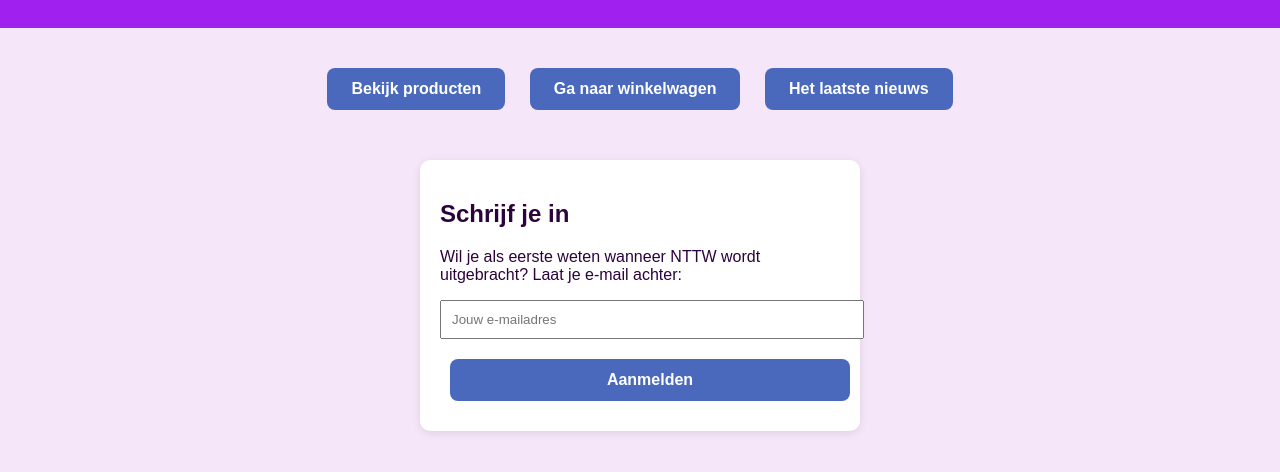
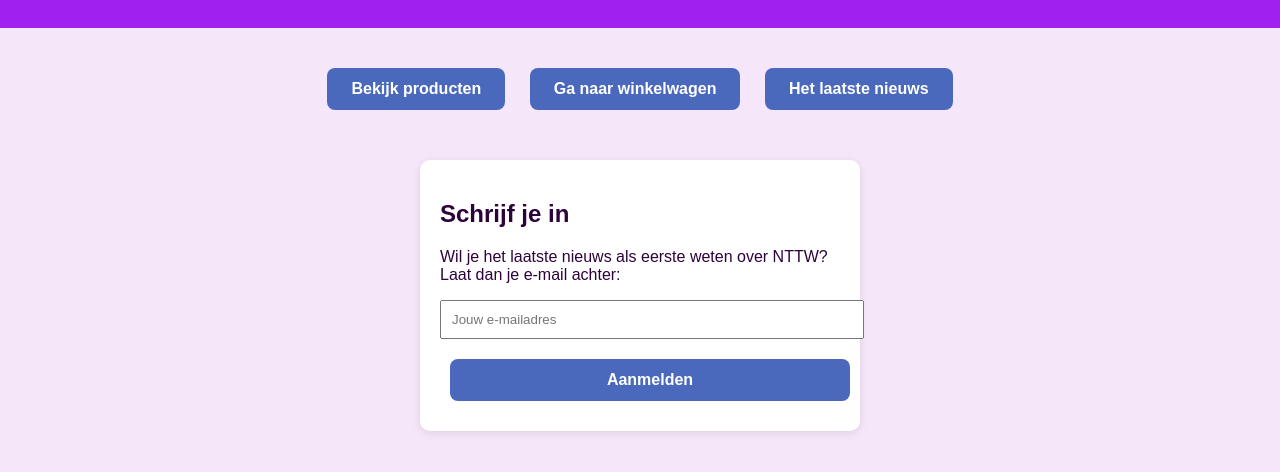
Before and after one commit to BG-NTTW-2025/NTTW_Online, a plain HTML site: page index.html in a window 1280 px wide. Shown: the part 84-556 px from the top of the page. Drawn offline with Linux system fonts and the light colour scheme.

Commit message:
Add files via upload

```diff
--- a/index.html
+++ b/index.html
@@ -60,7 +60,7 @@
     <!-- Formulier aanmelden nieuwsbrief -->
     <div class="form-container">
       <h2>Schrijf je in</h2>
-      <p>Wil je als eerste weten wanneer NTTW wordt uitgebracht? Laat je e-mail achter:</p>
+      <p>Wil je het laatste nieuws als eerste weten over NTTW? Laat dan je e-mail achter:</p>
 
       <!-- vervang 'your-form-id' door je echte Formspree ID -->
       <form id="aanmeldForm" action="https://formspree.io/f/xblknnya" method="POST">
```
